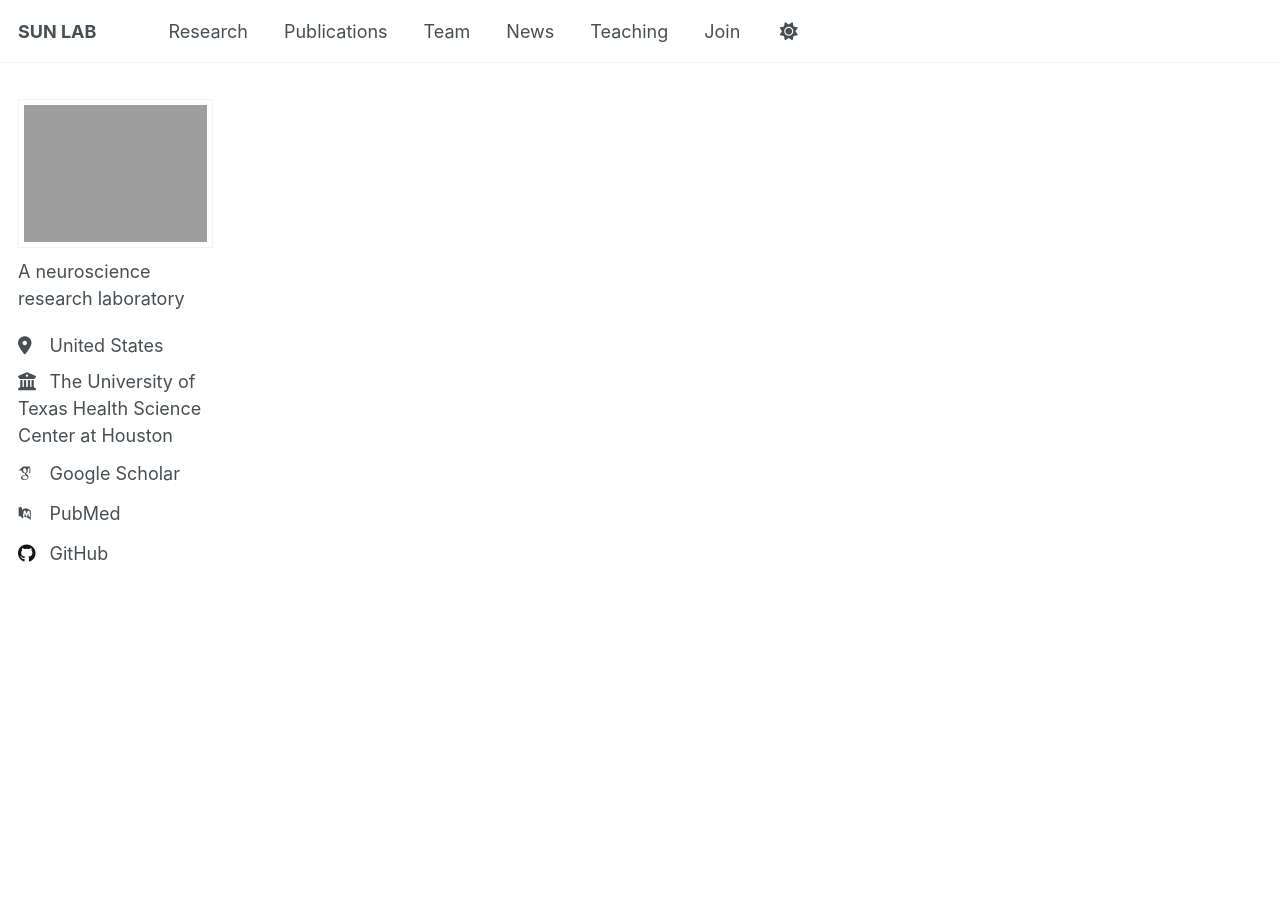
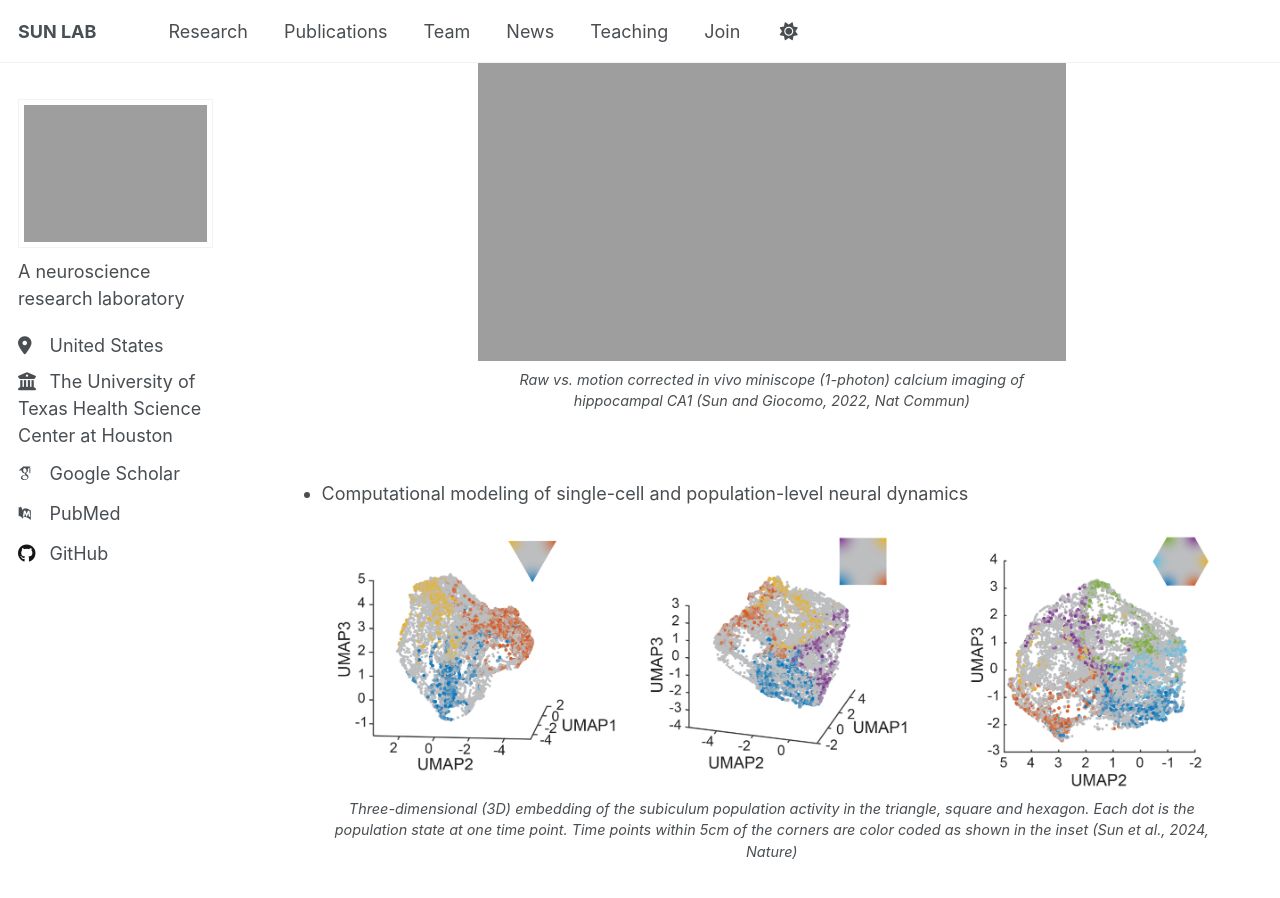
Before and after one commit to suny-lab/suny-lab.github.io, a Jekyll site: the page built from _pages/research.md, in a window 1280 px wide and 900 px high, scrolled down 1425 px. Built offline with Jekyll 4.4.1, drawn with Linux system fonts in a browser that asks for light colours; some web fonts are replaced; a script that is not in the unit is left out; some of the changed text lies outside the part shown.

Commit message:
updated research

```diff
--- a/_pages/research.md
+++ b/_pages/research.md
@@ -18,3 +18,35 @@ Our lab combines in vivo calcium imaging, viral-genetic circuit mapping, single-
 Students and postdocs in our lab may work on projects involving in vivo calcium imaging of neural activity in freely behaving mice, mapping neural circuits using viral-genetic tools, analyzing high-dimensional neural and behavioral data, building AI-empowered computational models, or performing molecular profiling of behaviorally relevant neurons. Trainees will gain hands-on experience in modern neuroscience techniques, advanced data science tools, and hypothesis-driven experimental design.
 
 ## Techniques
+
+* In vivo 1-photon and 2-photon miniscope imaging in freely behaving animals, with multicolor and optogenetic options.
+
+<div style="max-width:600px; width:60%; margin: 0 auto; text-align:center;">
+
+  <!-- Top image -->
+  <img src="{{ site.url }}{{ site.baseurl }}/images/research/miniscope_mouse.png"
+       alt="Top illustration"
+       style="width:40%; height:auto; display:block; margin:0 auto 0;">
+
+  <!-- GIF -->
+  <img src="{{ site.url }}{{ site.baseurl }}/images/research/miniscope_video.gif"
+       alt="Motion correction demo"
+       style="width:100%; height:auto; display:block;">
+
+  <!-- Caption (wraps to the same width) -->
+  <div style="margin-top:8px; font-style:italic; font-size:80%;">
+    Raw vs. motion corrected in vivo miniscope (1-photon) calcium imaging of hippocampal CA1 (Sun and Giocomo, 2022, Nat Commun)
+  </div>
+</div>
+<br>
+
+* Computational modeling of single-cell and population-level neural dynamics
+
+<div style="width:90%; margin: 0 auto; text-align:center;">
+  <img src="{{ site.url }}{{ site.baseurl }}/images/research/umap.jpg"
+       alt="Manifold embedding"
+       style="width:100%; height:auto; display:block;">
+  <div style="margin-top:8px; font-style:italic; font-size:80%;">
+    Three-dimensional (3D) embedding of the subiculum population activity in the triangle, square and hexagon. Each dot is the population state at one time point. Time points within 5cm of the corners are color coded as shown in the inset (Sun et al., 2024, Nature)
+  </div>
+</div>
```
Also changed, not shown: _pages/publications.md (+2 -2 lines), images/research/miniscope_mouse.png (added), images/research/umap.jpg (added), 1 other file.
